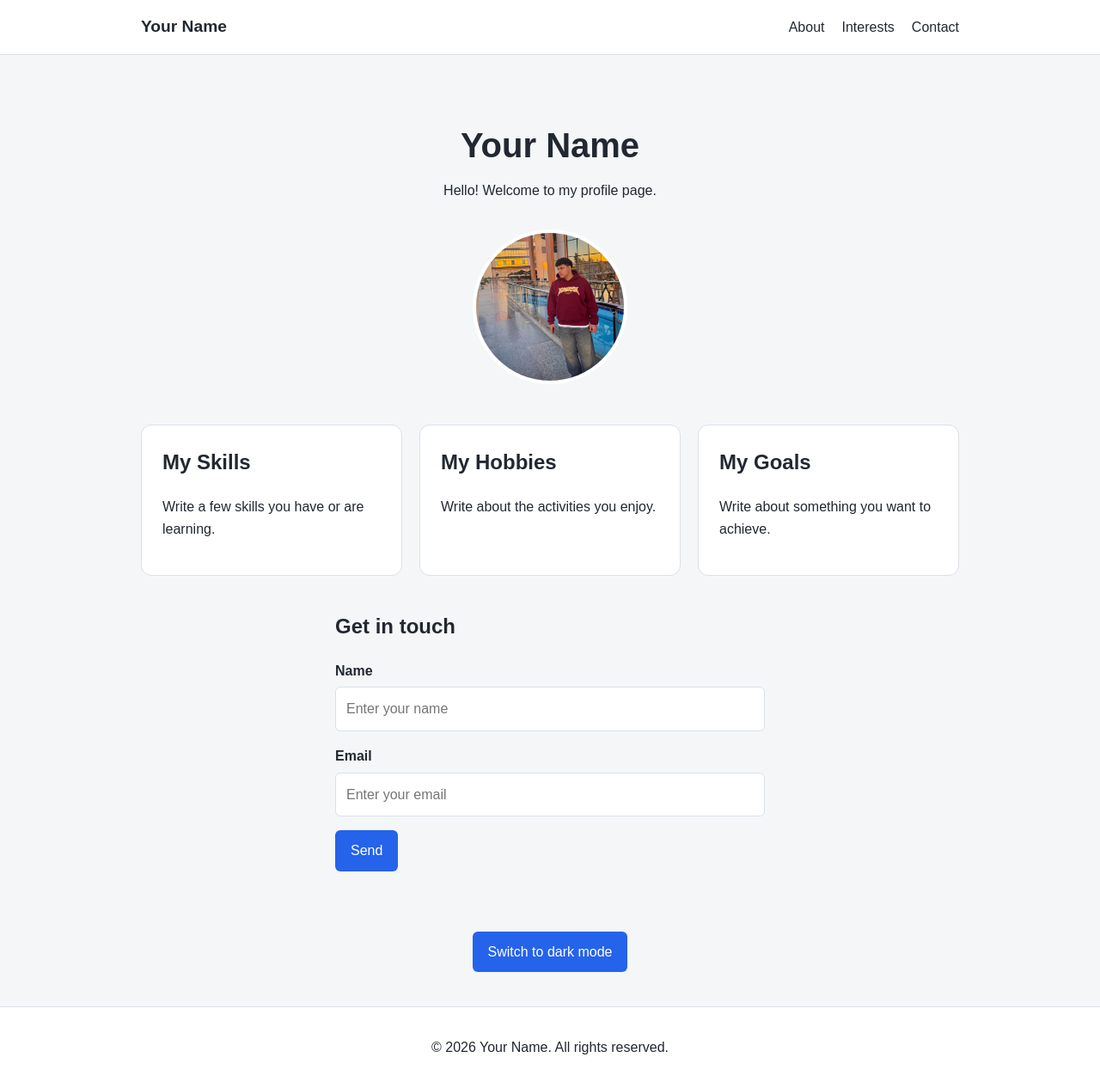
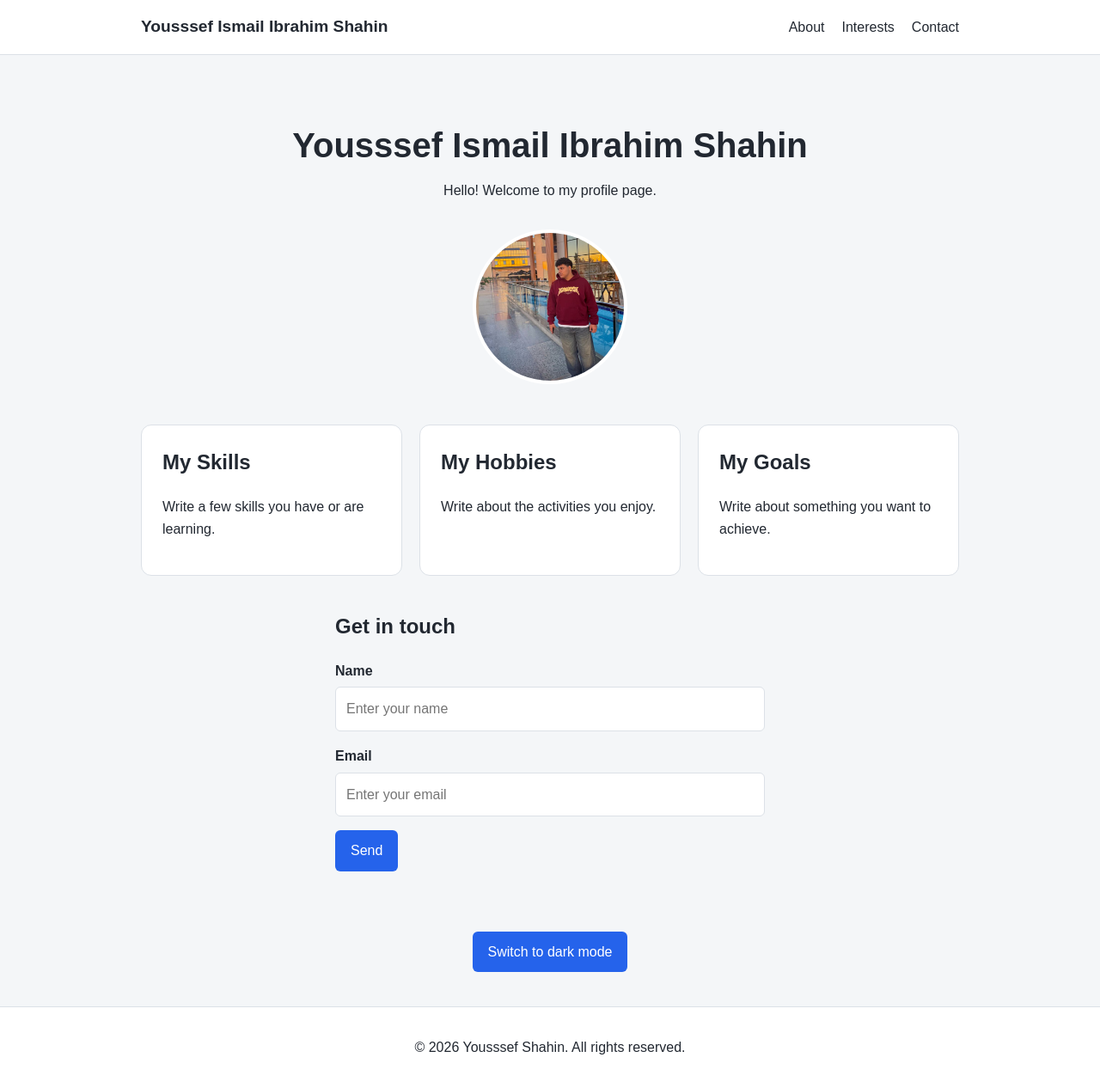
Before and after one commit to jooooo2112/FT-WEB-101-Task1-225115382, a plain HTML site: page index.html in a window 1280 px wide. Shown: the whole page at 86% size. Drawn offline with Linux system fonts and the light colour scheme.

Commit message:
edit the names of labeles

```diff
--- a/index.html
+++ b/index.html
@@ -1,6 +1,6 @@
 <!--
-Name: YOUR FULL NAME
-Student ID: YOUR STUDENT ID
+Name: Yousssef Ismail Ibrahim Shahin
+Student ID: 225115382
 -->
 <!DOCTYPE html>
 <html lang="en">
@@ -13,7 +13,7 @@ Student ID: YOUR STUDENT ID
 <body>
     <header class="site-header">
         <nav class="navbar" aria-label="Main navigation">
-            <a class="brand" href="#home">Your Name</a>
+            <a class="brand" href="#home">Yousssef Ismail Ibrahim Shahin</a>
             <div class="nav-links">
                 <a href="#about">About</a>
                 <a href="#cards">Interests</a>
@@ -24,7 +24,7 @@ Student ID: YOUR STUDENT ID
 
     <main id="home">
         <section class="profile-section" id="about">
-            <h1>Your Name</h1>
+            <h1>Yousssef Ismail Ibrahim Shahin</h1>
             <p class="intro">Hello! Welcome to my profile page.</p>
             <img class="profile-photo" src="images/me.jpg" alt="A photo of me">
         </section>
@@ -66,7 +66,7 @@ Student ID: YOUR STUDENT ID
     </main>
 
     <footer class="site-footer">
-        <p>&copy; 2026 Your Name. All rights reserved.</p>
+        <p>&copy; 2026 Yousssef Shahin. All rights reserved.</p>
     </footer>
 
     <script src="js/script.js"></script>
```
